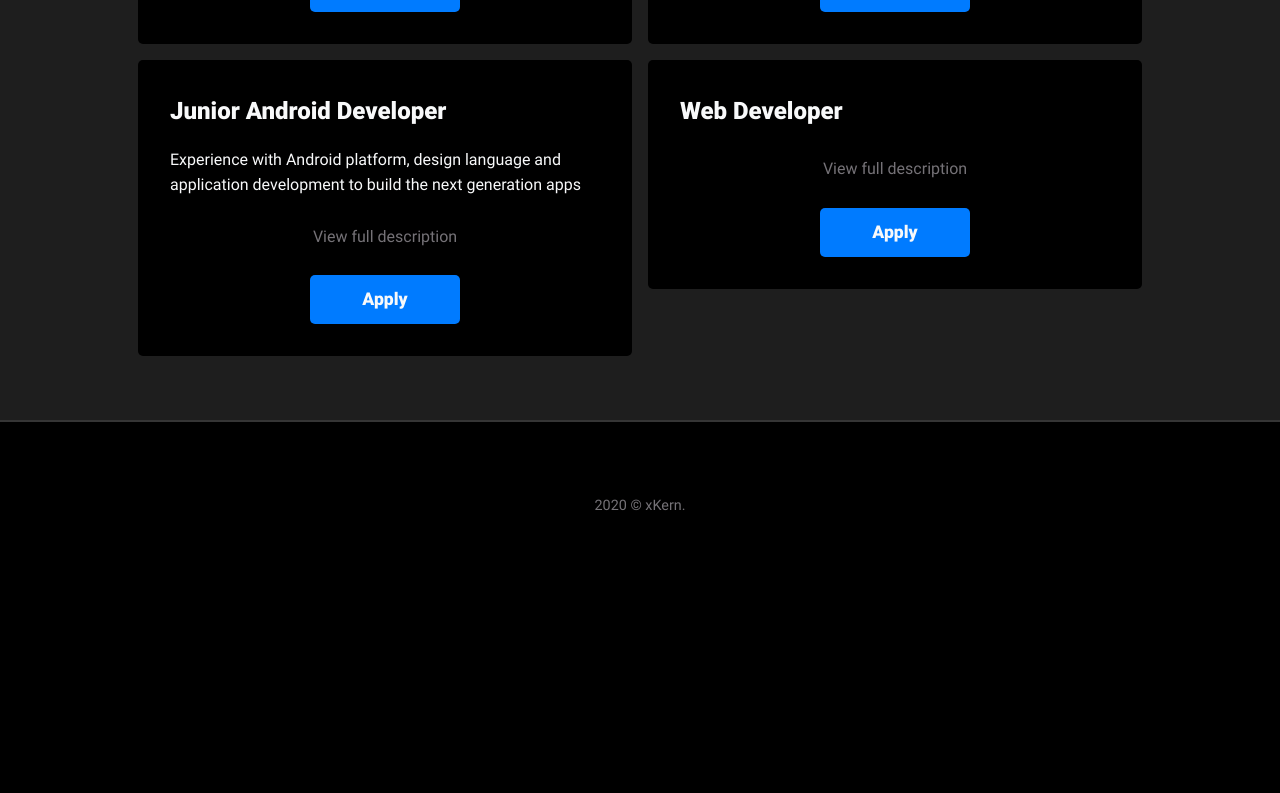
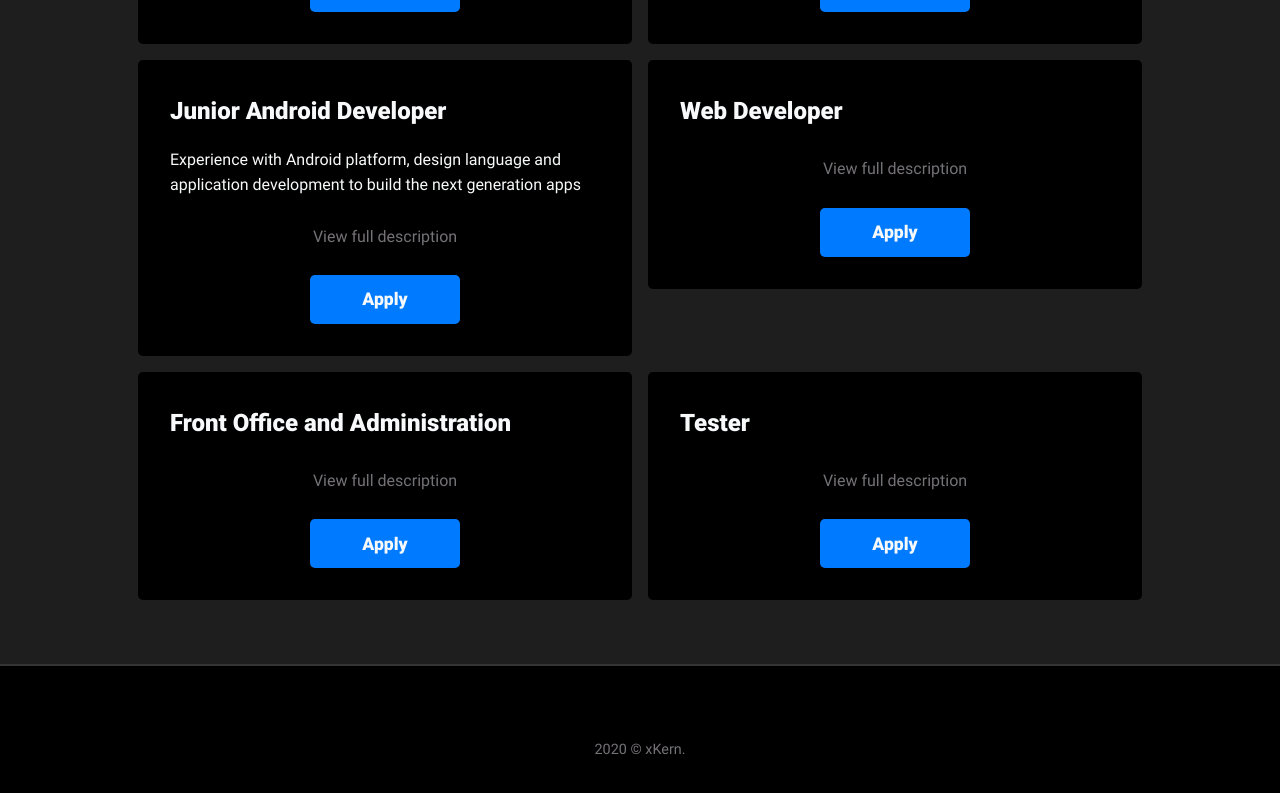
Before and after one commit to jozsefsallai/xkern, a Next.js app: page /careers in a window 1280 px wide. Shown: the part 948-1741 px from the top of the page. Before the commit the page ends 1537 px from the top, so only its background shows below. Built offline with nearby package versions, Linux system fonts and the light colour scheme.

Commit message:
content update

```diff
--- a/pages/careers.tsx
+++ b/pages/careers.tsx
@@ -9,32 +9,42 @@ const JobsPage = () => {
     {
       title: 'Solution Architect',
       description: 'Profound experience with technologies to architect our software solutions, plan and oversee the development our software',
-      url: 'https://google.com'
+      url: '/jobs/jd/Job_Description_Architect.pdf'
     },
     {
       title: 'Senior iOS Developer',
       description: 'Proficiency in Swift, Xcode, instruments, storyboard, lldb and Cocoa Touch',
-      url: 'https://google.com'
+      url: '/jobs/jd/Job_Description_iOS_Senior.pdf'
     },
     {
       title: 'Senior Android Developr',
       description: 'Proficiency in Java, KOTLIN, Android Studio, profiling tools, DDMS, ADB etc',
-      url: 'https://google.com'
+      url: '/jobs/jd/Job_Description_Android_Senior.pdf'
     },
     {
       title: 'Junior iOS Developer',
       description: 'Experience in Swift and Cocoa Touch to build the next generation iOS Applications',
-      url: 'https://google.com'
+      url: '/jobs/jd/Job_Description_iOS_Junior.pdf'
     },
     {
       title: 'Junior Android Developer',
       description: 'Experience with Android platform, design language and application development to build the next generation apps',
-      url: 'https://google.com'
+      url: '/jobs/jd/Job_Description_Android_Junior.pdf'
     },
     {
       title: 'Web Developer',
       description: '',
       url: 'https://google.com'
+    },
+    {
+      title: 'Front Office and Administration',
+      description: '',
+      url: ''
+    },
+    {
+      title: 'Tester',
+      description: '',
+      url: ''
     }
   ];
 
--- a/pages/index.tsx
+++ b/pages/index.tsx
@@ -25,7 +25,7 @@ const Home = () => {
         >
           <h2>Vision To Innovation</h2>
           <p>
-            xKern is a software company that plans to bring about simple but significant changes to how technology is interwoven in everyday life. Our initial step is to lay a groundwork for our ideas to thrive with software experiences that everyone will understand and use. Once we have paved the foundation of our vision, we'll start building up on it with substantial changes and breakthrough platforms. Our products and services will heavily focus on user experience and accessibility. We strive to become the gold standard of software development with the quality of our software and services.
+            xKern is a software company that plans to bring about simple but significant changes to how technology is interwoven in everyday life. We intend to pave a foundation of our vision and start building up on it with breakthrough platforms. Our products and services will heavily focus on user experience and accessibility. We strive to become the gold standard of software development with the quality of our software and services.
           </p>
         </ImageBlock>
 
```
